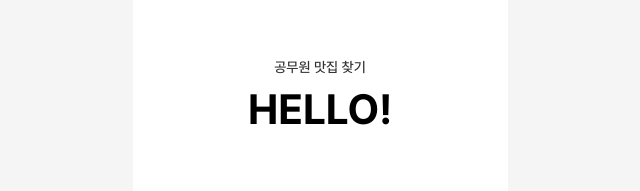
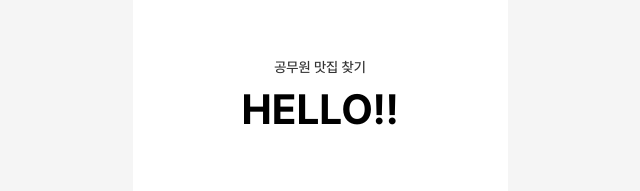
Before and after one commit to PublicDataContest/Client, a Next.js app: page / in a window 1280 px wide. Shown: the part 163-354 px from the top of the page, without its empty margins (320-960 px from the left). Built offline with nearby package versions, Linux system fonts and the light colour scheme.

Commit message:
Test: deploy

```diff
--- a/src/app/page.js
+++ b/src/app/page.js
@@ -7,7 +7,7 @@ export default function Home() {
         <span className="font-[Pretendard-Medium] text-[1.4rem] text-[#333333]">
           공무원 맛집 찾기
         </span>
-        <span className="font-[Pretendard-Bold] text-[4.2rem]">HELLO!</span>
+        <span className="font-[Pretendard-Bold] text-[4.2rem]">HELLO!!</span>
       </div>
       <Link className="w-full" href="/home">
         <button className="w-full disabled:bg-[#E5E5E5] disabled:text-[#999999] bg-[#FF823C] text-white text-[1.4rem] font-[Pretendard-Bold] h-[53px] rounded-[15px]">
```
